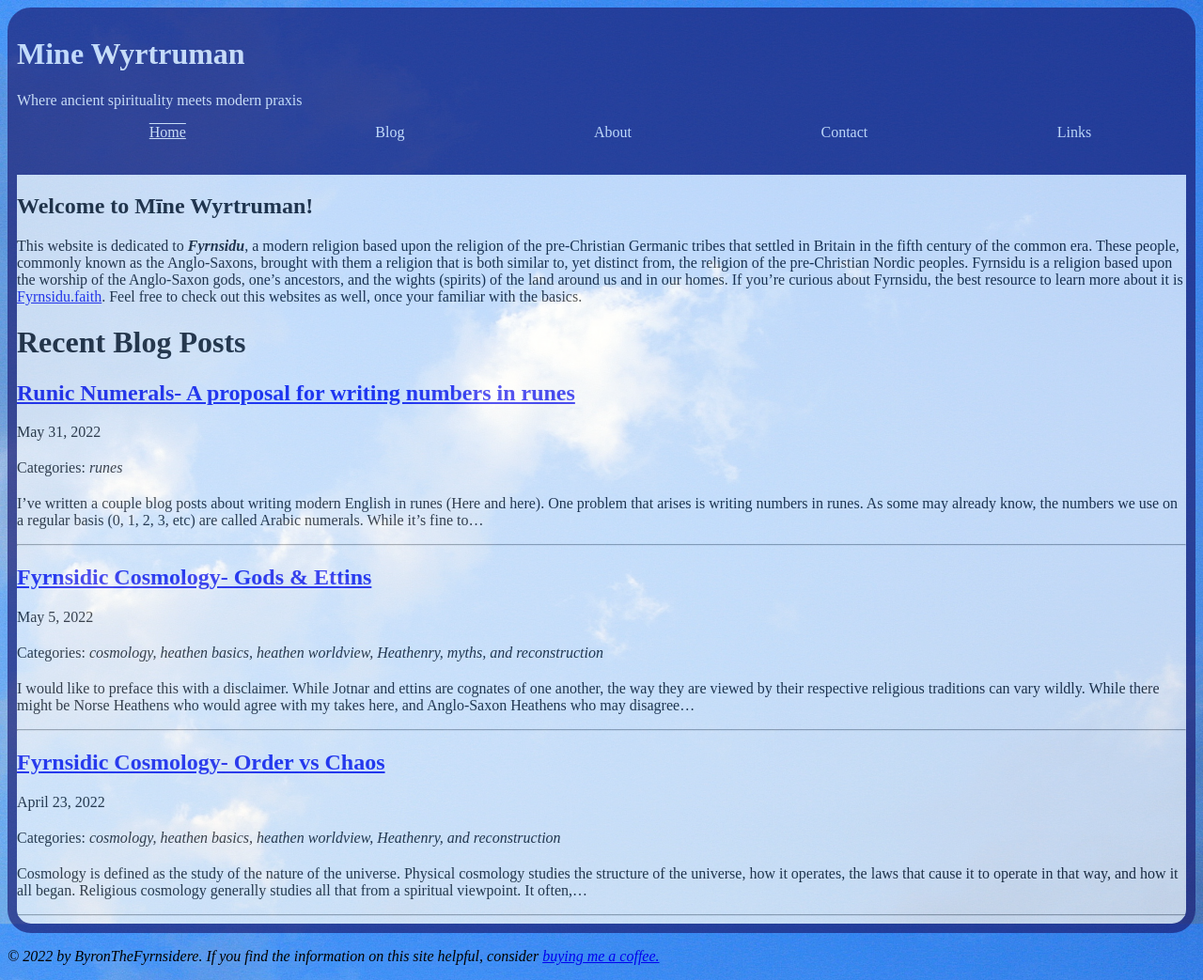
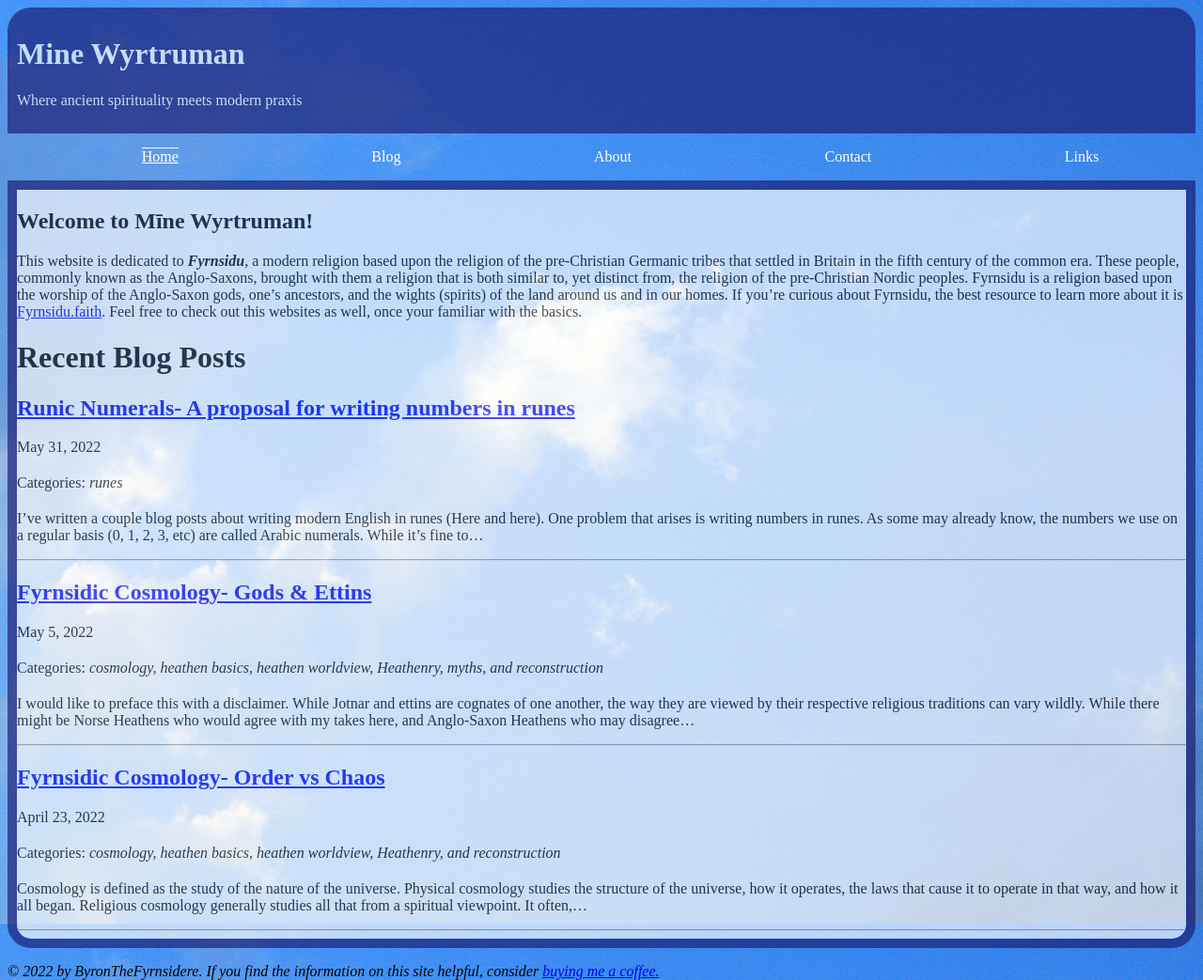
Before and after one commit to byronpendason/byronpendason.github.io, a Jekyll site: the page built from index.md, in a window 1280 px wide. Shown: the whole page at 94% size. Built offline with Jekyll 4.4.1, drawn with Linux system fonts in a browser that asks for light colours; our own code applies the rules of GitHub Pages for plain Markdown files; comment, search, counter and statistics services are not loaded.

Commit message:
Update default.html

```diff
--- a/_layouts/default.html
+++ b/_layouts/default.html
@@ -14,12 +14,12 @@
     <div id="header">
       <h1>{{ site.title }}</h1>
       <p>{{ site.byline }}</p>
-      <nav>
-        <ul>
-          {% for item in site.header_pages %}<li><a class="{% if page.url == item.url %}active{% endif %}" href="{{item.url}}">{{item.title}}</a></li>{% endfor %}
-        </ul>
-      </nav>
     </div>
+    <nav>
+      <ul>
+        {% for item in site.header_pages %}<li><a class="{% if page.url == item.url %}active{% endif %}" href="{{ item.url }}">{{ item.title }}</a></li>{% endfor %}
+      </ul>
+    </nav>
     <div id="content">
       {% if page.layout == "post" %}
       <h1>{{ page.title }}</h1>
```
